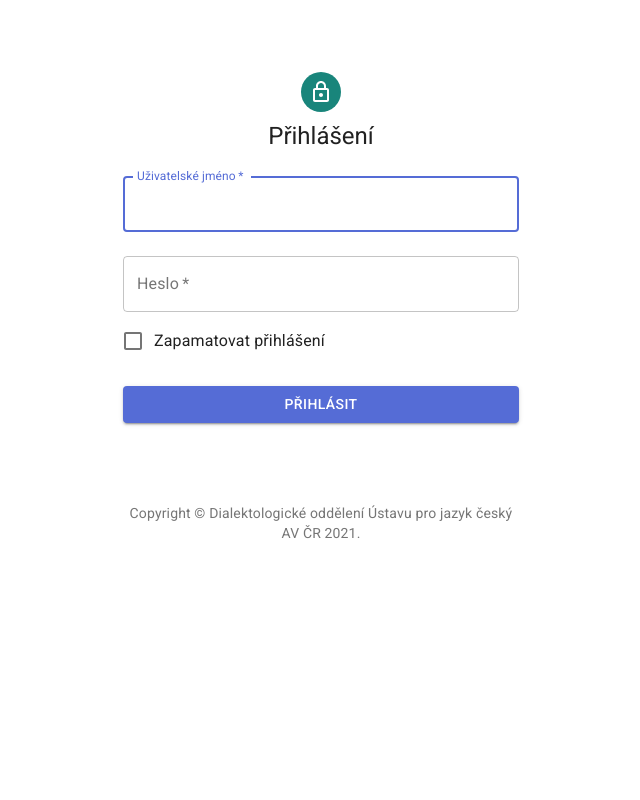
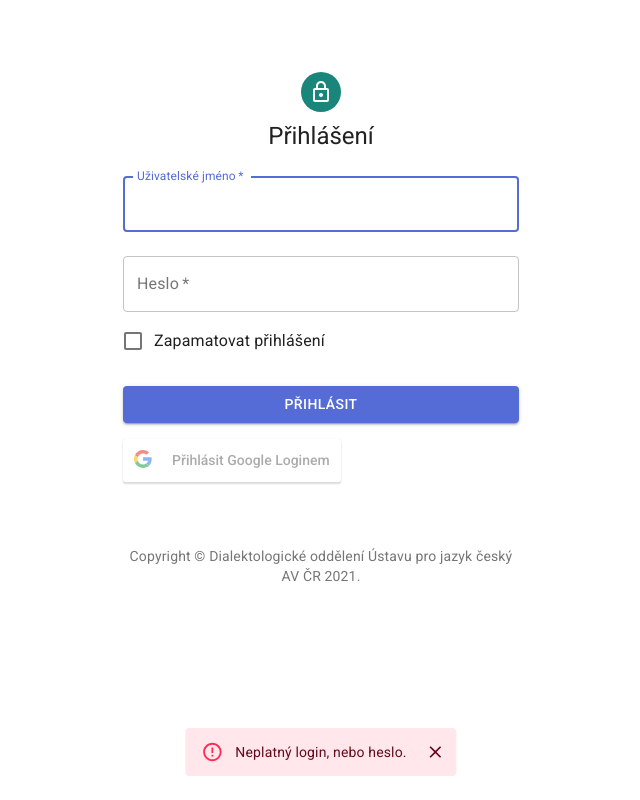
Before and after one commit to proponar/dida-entry, a React (Create React App) app: page / in a window 1280 px wide. Shown: the whole page, without its empty margins (319-959 px from the left). Built offline with nearby package versions, Linux system fonts and the light colour scheme.

Commit message:
Initial work on Google login.

```diff
--- a/package.json
+++ b/package.json
@@ -21,6 +21,7 @@
     "material-ui-popup-state": "^1.6.1",
     "react": "latest",
     "react-dom": "latest",
+    "react-google-login": "^5.2.2",
     "react-mapycz": "^1.0.3",
     "react-number-format": "^4.4.1",
     "react-router-dom": "latest",
--- a/src/SignIn.js
+++ b/src/SignIn.js
@@ -18,6 +18,8 @@ import { makeStyles } from '@material-ui/core/styles';
 
 import { baseUrl } from './config';
 import chipContext from './chipContext';
+
+import { GoogleLogin } from 'react-google-login';
 
 const Copyright = () =>
   <Typography variant="body2" color="textSecondary" align="center">
@@ -91,11 +93,20 @@ export default function SignIn() {
 		axios.get(baseUrl + 'auth?requester_type=ui',
 			{
 				headers: {
-					//'X-Auth-Token': undefined,
 					'Authorization': 'Basic ' + base64encode([login, password].join(':')),
 				}
 			}
-		).then(response => {
+		).then(loginSuccess).catch(loginError);
+
+	  event.preventDefault();
+	}
+
+  const responseGoogleFailure = (response) => {
+    chip.errorMsg('Neplatný login, nebo heslo.');
+    console.log(response);
+  }
+
+  const loginSuccess = response => {
     if (remember) {
       lStore.setItem('auth', JSON.stringify({
 		    'auth-token': response.data.auth_token,
@@ -108,15 +119,25 @@ export default function SignIn() {
 		sStore.setItem('auth-token', response.data.auth_token);
 		sStore.setItem('user-name', response.data.name);
 		history.push('/exemps');
-		}).catch(err => {
+  }
+
+  const loginError = err => {
     if (err.isAxiosError && err.request.status === 401) {
       chip.errorMsg('Neplatný login, nebo heslo.');
     } else {
       chip.errorMsg('Při přihlašovaní došlo k chybě.');
     }
-    });
+  }
 
-	  event.preventDefault();
+  const responseGoogleSuccess = (response) => {
+    var token = response.tokenId
+		axios.get(baseUrl + 'auth?requester_type=oauth',
+			{
+				headers: {
+					'Authorization': 'Basic ' + base64encode([token, ''].join(':')),
+				}
+			}
+		).then(loginSuccess).catch(loginError);
   }
 
   return (
@@ -177,6 +198,13 @@ export default function SignIn() {
           </Button>
         </form>
       </div>
+      <GoogleLogin
+        clientId="463940228204-8h8413o241etnc0q0ifvjq57st8vde49.apps.googleusercontent.com"
+        buttonText="Přihlásit Google Loginem"
+        onSuccess={responseGoogleSuccess}
+        onFailure={responseGoogleFailure}
+        cookiePolicy={'single_host_origin'}
+      />
       <Box mt={8}>
         <Copyright />
       </Box>
```
Lines whose indentation alone changed are shown as unchanged.
